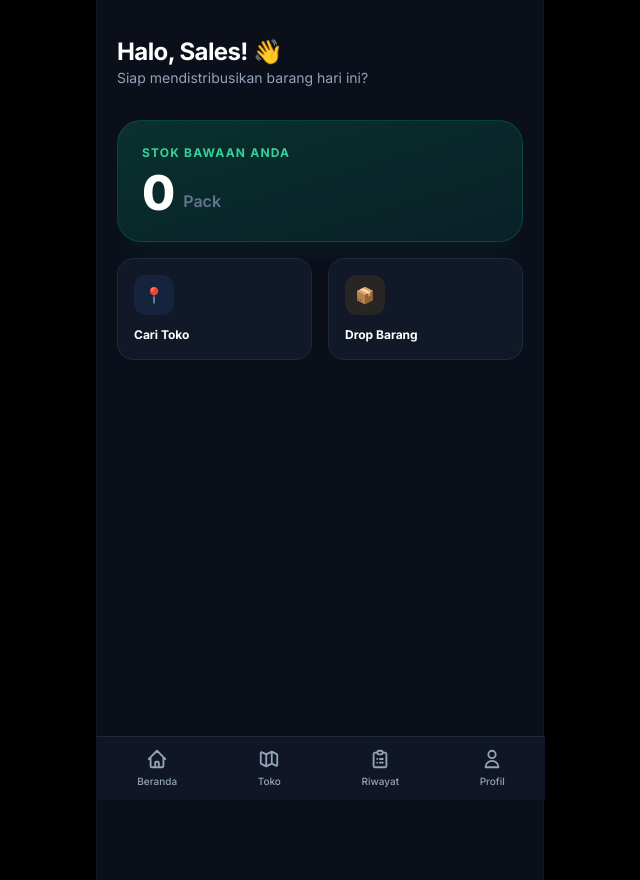
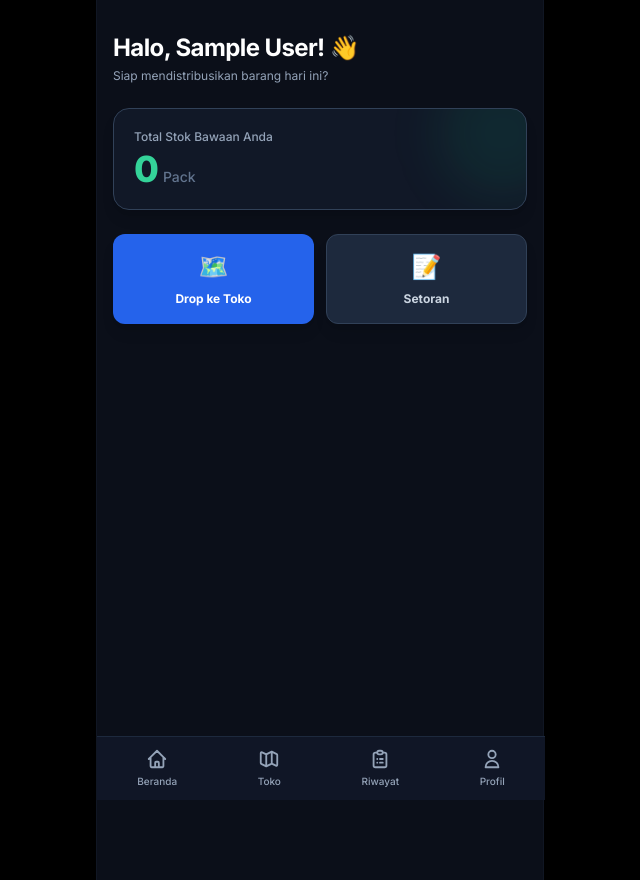
Before and after one commit to m4ngj4pr4-ux/distrilink, a Next.js app: page /sales in a window 1280 px wide. Shown: the whole page, without its empty margins (320-960 px from the left). Built offline with nearby package versions, Linux system fonts and the light colour scheme; sample sign-in values are in the browser's storage.

Commit message:
feat: tambahkan dukungan PWA standalone mode dan integrasikan data user login ke dashboard sales

```diff
--- a/app/layout.js
+++ b/app/layout.js
@@ -18,6 +18,13 @@ export const metadata = {
   description:
     "Owner dashboard for managing cigarette distribution, factory POs, COGS calculation, and sales team ledger.",
   keywords: ["cigarette", "distribution", "dashboard", "COGS", "sales ledger"],
+  manifest: "/manifest.json",
+  appleWebApp: {
+    capable: true,
+    statusBarStyle: "black-translucent",
+    title: "DistriLink",
+  },
+  themeColor: "#000000",
 };
 
 export default function RootLayout({ children }) {
--- a/app/sales/page.js
+++ b/app/sales/page.js
@@ -1,36 +1,54 @@
+"use client";
+import { useEffect, useState } from 'react';
+
 export default function SalesDashboard() {
+  const [user, setUser] = useState(null);
+  const [stokBawaan, setStokBawaan] = useState(0);
+
+  useEffect(() => {
+    // 1. Get the logged in user from localStorage
+    const storedUser = localStorage.getItem('sales_user');
+    if (storedUser) {
+      const parsedUser = JSON.parse(storedUser);
+      setUser(parsedUser);
+
+      // 2. TODO: Fetch active stock for this specific user from Firestore
+      // Example: fetchStokBawaan(parsedUser.name).then(res => setStokBawaan(res));
+      setStokBawaan(0); // Placeholder until we link the drop logic
+    }
+  }, []);
+
+  if (!user) return <div className="p-4 text-center text-slate-500 text-xs mt-10">Memuat profil...</div>;
+
   return (
-    <div className="p-5 animate-fadeIn">
-      <header className="mb-8 mt-4">
-        <h1 className="text-2xl font-bold text-white tracking-tight">Halo, Sales! 👋</h1>
-        <p className="text-sm text-slate-400">Siap mendistribusikan barang hari ini?</p>
+    <div className="p-4 animate-fadeIn">
+      <header className="mb-6 mt-4">
+        <h1 className="text-2xl font-bold text-white tracking-tight">Halo, {user.name}! 👋</h1>
+        <p className="text-xs text-slate-400 mt-1">Siap mendistribusikan barang hari ini?</p>
       </header>
 
-      <div className="space-y-4">
-        {/* Widget Stok */}
-        <div className="bg-gradient-to-br from-emerald-500/20 to-teal-500/10 border border-emerald-500/20 rounded-3xl p-6 shadow-xl shadow-emerald-500/5">
-          <h2 className="text-xs font-bold text-emerald-400 uppercase tracking-widest mb-2">Stok Bawaan Anda</h2>
-          <div className="flex items-end gap-2">
-            <span className="text-5xl font-black text-white leading-none">0</span>
-            <span className="text-base font-semibold text-slate-500 pb-1">Pack</span>
-          </div>
+      {/* Stok Widget */}
+      <div className="bg-dark-800 border border-slate-700 rounded-2xl p-5 mb-4 shadow-lg relative overflow-hidden">
+        {/* Glow effect */}
+        <div className="absolute top-0 right-0 w-32 h-32 bg-emerald-500/10 rounded-full -mr-10 -mt-10 blur-xl"></div>
+
+        <h2 className="text-xs font-medium text-slate-400 mb-1 relative z-10">Total Stok Bawaan Anda</h2>
+        <div className="flex items-baseline gap-1 relative z-10">
+          <div className="text-4xl font-black text-emerald-400">{stokBawaan}</div>
+          <div className="text-sm font-medium text-slate-500">Pack</div>
         </div>
+      </div>
 
-        {/* Placeholder Quick Actions */}
-        <div className="grid grid-cols-2 gap-4">
-          <div className="bg-dark-800 border border-slate-800 p-4 rounded-2xl">
-            <div className="w-10 h-10 bg-blue-500/10 rounded-xl flex items-center justify-center mb-3 text-blue-400">
-              📍
-            </div>
-            <p className="text-xs font-bold text-white">Cari Toko</p>
-          </div>
-          <div className="bg-dark-800 border border-slate-800 p-4 rounded-2xl">
-            <div className="w-10 h-10 bg-amber-500/10 rounded-xl flex items-center justify-center mb-3 text-amber-400">
-              📦
-            </div>
-            <p className="text-xs font-bold text-white">Drop Barang</p>
-          </div>
-        </div>
+      {/* Quick Actions */}
+      <div className="grid grid-cols-2 gap-3 mt-6">
+        <button className="bg-blue-600 hover:bg-blue-500 transition-colors p-4 rounded-xl flex flex-col items-center justify-center gap-2 shadow-lg active:scale-95">
+          <span className="text-2xl">🗺️</span>
+          <span className="text-xs font-bold text-white">Drop ke Toko</span>
+        </button>
+        <button className="bg-slate-800 border border-slate-700 hover:bg-slate-700 transition-colors p-4 rounded-xl flex flex-col items-center justify-center gap-2 shadow-lg active:scale-95">
+          <span className="text-2xl">📝</span>
+          <span className="text-xs font-bold text-slate-300">Setoran</span>
+        </button>
       </div>
     </div>
   );
```
Also changed, not shown: public/manifest.json (added).
